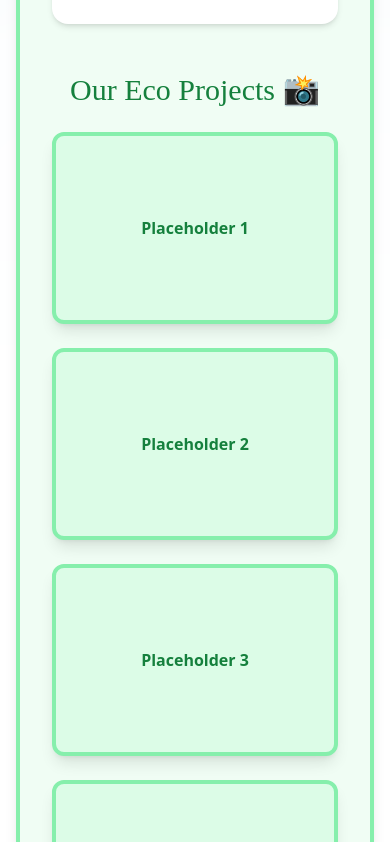
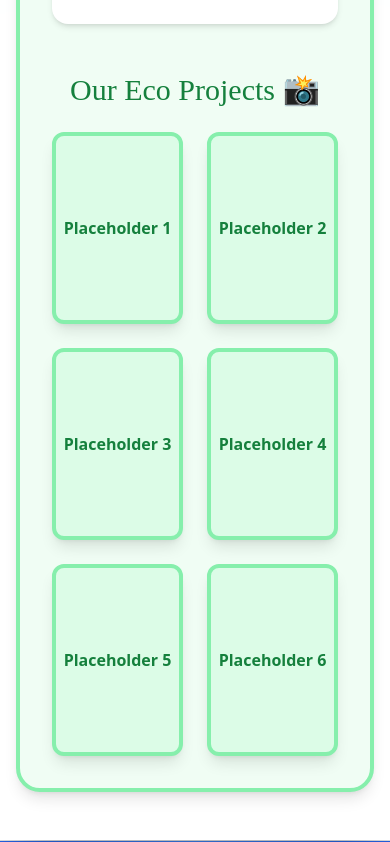
Before and after one commit to newsyd04/scoil-bhreac-chluain-website, a React (Vite) app: page /green-flag in a window 390 px wide. Shown: the part 1062-1904 px from the top of the page. Built offline with nearby package versions, Linux system fonts and the light colour scheme; a web font is replaced by a local one.

Commit message:
added new content

```diff
--- a/src/pages/GreenFlagPage.jsx
+++ b/src/pages/GreenFlagPage.jsx
@@ -57,7 +57,7 @@
               <h3 className="text-3xl font-sketch text-green-700 text-center mb-6">
                 Our Eco Projects 📸
               </h3>
-              <div className="grid grid-cols-1 sm:grid-cols-2 md:grid-cols-3 gap-6">
+              <div className="grid grid-cols-2 sm:grid-cols-2 md:grid-cols-3 gap-6">
                 {["Placeholder 1", "Placeholder 2", "Placeholder 3", "Placeholder 4", "Placeholder 5", "Placeholder 6"].map(
                   (label, index) => (
                     <div
```
